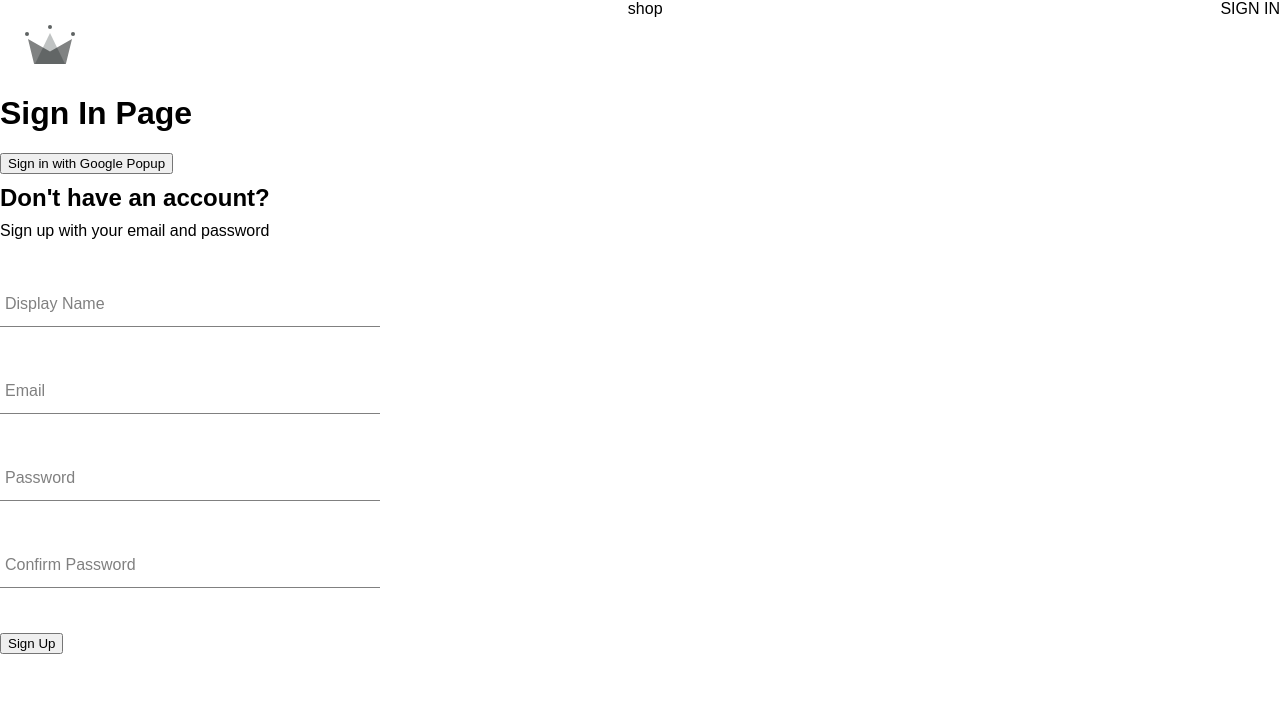
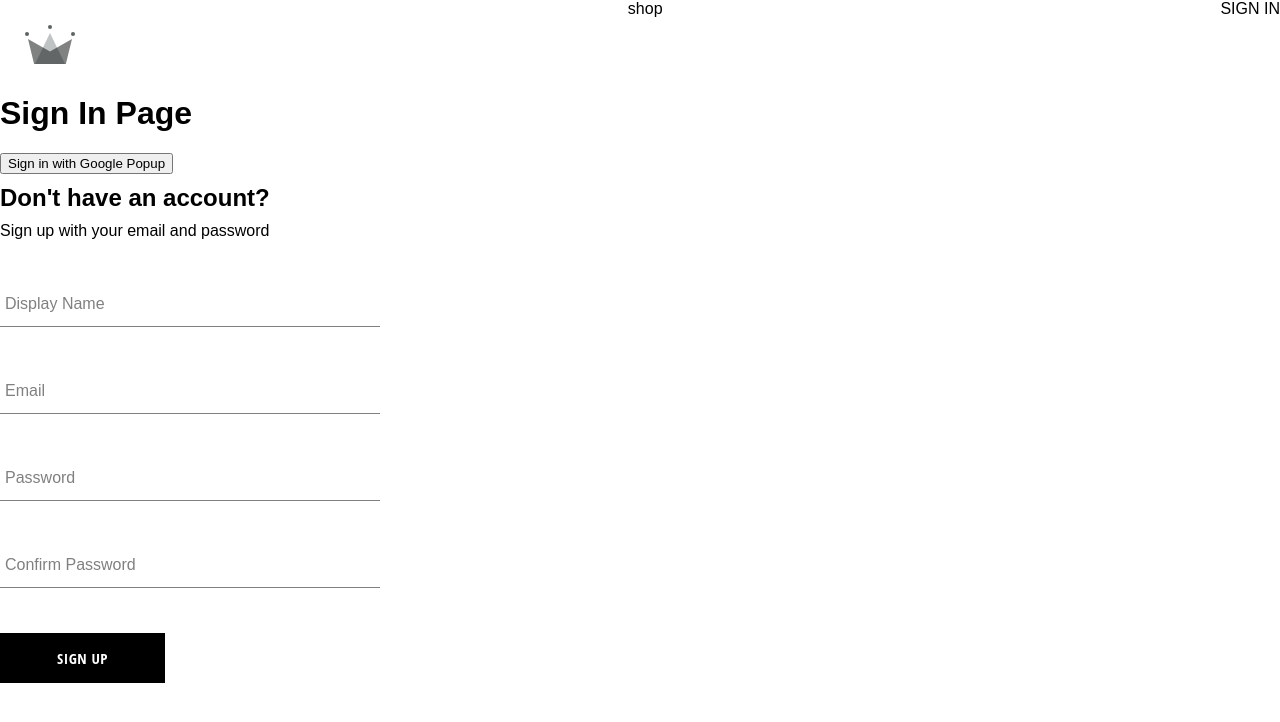
Before and after one commit to WENXU-codinglife/crwn-clothing, a React (Create React App) app: page /sign-in in a window 1280 px wide. Shown: the top 722 px of the page. Built offline with nearby package versions, Linux system fonts and the light colour scheme; a web font is replaced by a local one.

Commit message:
button styling

```diff
--- /dev/null
+++ b/src/components/button/button.component.jsx
@@ -0,0 +1,19 @@
+import './button.styles.scss';
+
+const BUTTON_TYPE_CLASSES = {
+    google: 'google-sign-in',
+    inverted: 'inverted',
+}
+const Button = ({ children, buttonType, ...otherProps }) => {
+    return (
+        <button
+            className={`button-container ${BUTTON_TYPE_CLASSES[buttonType]}`}
+            {...otherProps}
+        >
+            {children}
+        </button>
+    );
+}
+
+
+export default Button;
--- /dev/null
+++ b/src/components/button/button.styles.scss
@@ -0,0 +1,46 @@
+.button-container {
+  min-width: 165px;
+  width: auto;
+  height: 50px;
+  letter-spacing: 0.5px;
+  line-height: 50px;
+  padding: 0 35px 0 35px;
+  font-size: 15px;
+  background-color: black;
+  color: white;
+  text-transform: uppercase;
+  font-family: 'Open Sans Condensed';
+  font-weight: bolder;
+  border: none;
+  cursor: pointer;
+  display: flex;
+  justify-content: center;
+
+  &:hover {
+    background-color: white;
+    color: black;
+    border: 1px solid black;
+  }
+
+  &.google-sign-in {
+    background-color: #4285f4;
+    color: white;
+
+    &:hover {
+      background-color: #357ae8;
+      border: none;
+    }
+  }
+
+  &.inverted {
+    background-color: white;
+    color: black;
+    border: 1px solid black;
+
+    &:hover {
+      background-color: black;
+      color: white;
+      border: none;
+    }
+  }
+}
--- a/src/components/sign-up-form/sign-up-form.component.jsx
+++ b/src/components/sign-up-form/sign-up-form.component.jsx
@@ -2,6 +2,7 @@
 import { useState } from 'react';
 import { createAuthUserWithEmailAndPassword, createUserDocumentFromAuth } from '../../utils/firebase/firebase.utils';
 import FormInput from '../form-input/form-input.component';
+import Button from '../button/button.component';
 import './sign-up-form.styles.scss'
 
 const defaultFormFields = {
@@ -85,7 +86,7 @@
                     value={confirmPassword}
                 />
 
-                <button type='submit'>Sign Up</button>
+                <Button type='submit'>Sign Up</Button>
             </form>
         </div>
     )
```
